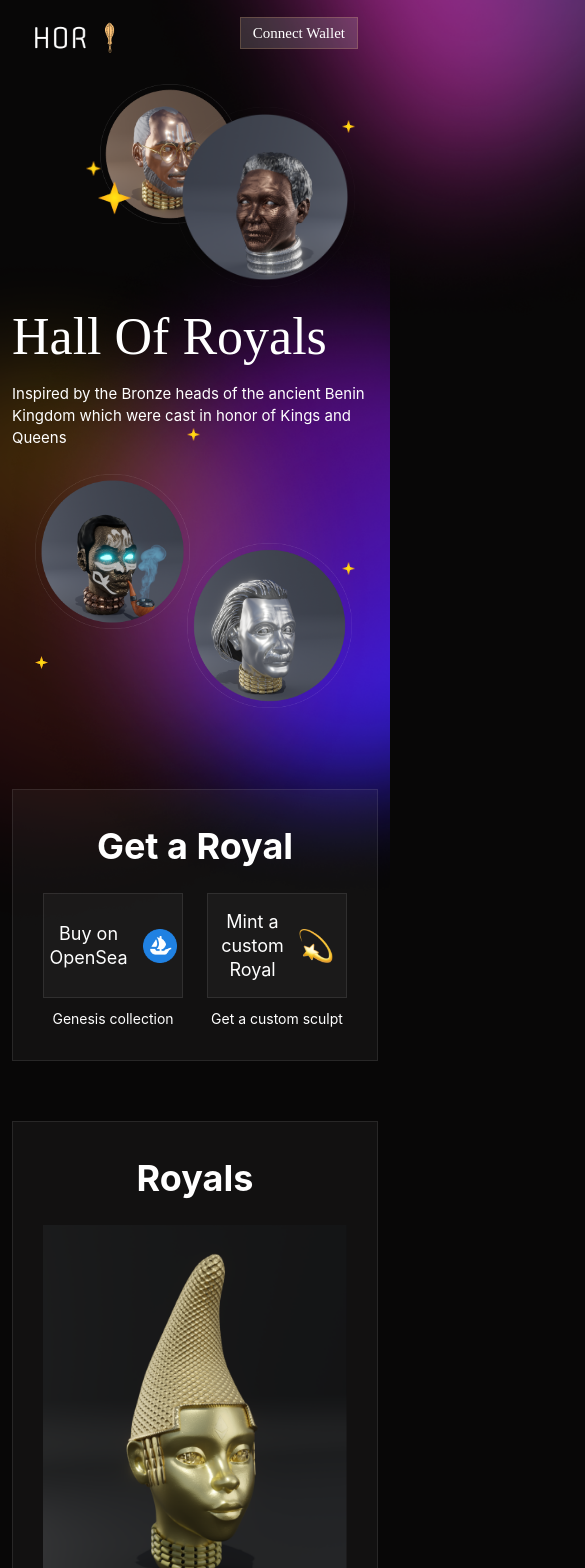
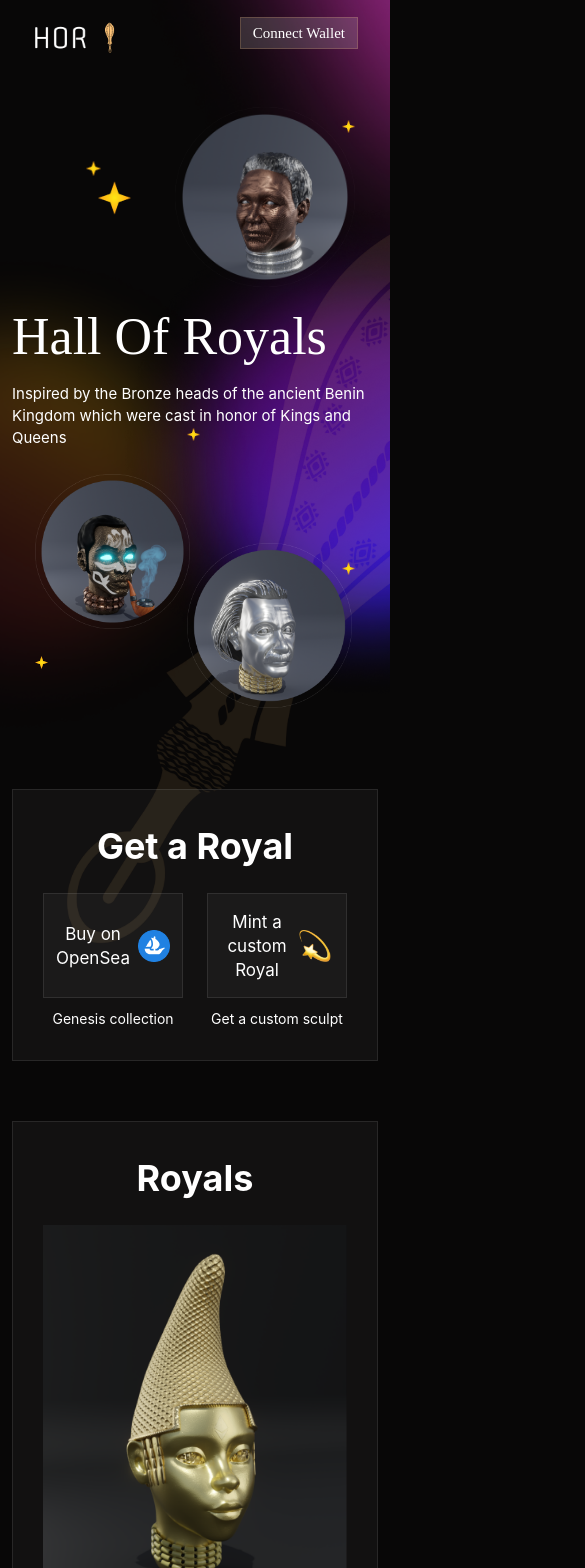
Before and after one commit to HallOfRoyals/HallOfRoyals-FrontEnd, a React (Create React App) app: page / in a window 390 px wide. Shown: the top 1568 px of the page, 585 px wide, since content can reach past the window. Built offline with nearby package versions, Linux system fonts and the light colour scheme; a web font is replaced by a local one.

Commit message:
Upddae anchors

```diff
--- a/public/index.html
+++ b/public/index.html
@@ -4,7 +4,9 @@
     <meta charset="utf-8" />
     <link rel="shortcut icon" href="%PUBLIC_URL%/favicon.png" type="image/png" />
     <meta name="viewport" content="width=device-width, initial-scale=1" />
-    <meta name="theme-color" content="#ffc477" />
+    <meta name="theme-color" content="#000000" />
+    <meta name="apple-mobile-web-app-status-bar-style" content="#000000" />
+    <meta name="apple-mobile-web-app-capable" content="yes" />
     <meta
       name="robots"
       content="index, follow, max-snippet:-1, max-image-preview:large, max-video-preview:-1"
--- a/src/App.js
+++ b/src/App.js
@@ -10,7 +10,7 @@ import shapeFifteen from './static/images/shape-15.png';
 
 function App() {
   return (
-    <div className="position-relative">
+    <div className="position-relative hide-side">
       <Header />
       <div className="container">
         <ActionTray />
--- a/src/components/ActionTray.js
+++ b/src/components/ActionTray.js
@@ -8,14 +8,14 @@ export default function ActionTray() {
       <h1 className="section-title">Get a Royal</h1>
       <div className="row mt-20">
         <div className="col-6">
-          <a href="/" className="glassy-wrapper -actiontray-actions text-center d-flex justify-content-center align-items-center">
+          <a href="/" className="pl-5 pr-5 glassy-wrapper -actiontray-actions text-center d-flex justify-content-center align-items-center">
             <span>Buy on OpenSea</span>
             <img src={openseaIcon} alt="opensea"/>
           </a>
           <p className="text-center mt-10">Genesis collection</p>
         </div>
         <div className="col-6">
-          <a href="/" className="glassy-wrapper -actiontray-actions text-center d-flex justify-content-center align-items-center">
+          <a href="/" className="pl-5 pr-5 glassy-wrapper -actiontray-actions text-center d-flex justify-content-center align-items-center">
             <span>Mint a custom Royal</span>
             <img src={crownIcon} alt="opensea" />
           </a>
--- a/src/components/Header.js
+++ b/src/components/Header.js
@@ -46,7 +46,7 @@ export default function Header() {
       <img src={shapeOne} alt="shape-1" className="shape-1"/>
       <img src={shapeTwo} alt="shape-2" className="shape-2"/>
       <img src={shapeThree} alt="shape-3" className="shape-3"/>
-      <img src={shapeFour} alt="shape-4" className="shape-4"/>
+      <img src={shapeFour} alt="shape-4" className="d-none d-sm-block shape-4"/>
       <img src={shapeFive} alt="shape-5" className="shape-5"/>
       <img src={shapeSix} alt="shape-6" className="shape-6"/>
       <img src={shapeSeven} alt="shape-7" className="shape-7"/>
--- a/src/components/ShowCase.js
+++ b/src/components/ShowCase.js
@@ -16,7 +16,7 @@ export default function ShowCase() {
           <div className="d-flex mt-10 showcase-case">
             <img src={logoIcon} alt="" className="showcase-case-item case-icon" />
             <h4>Ancient Royals</h4>
-            <img src={logoIcon} alt="" className="showcase-case-item case-icon"/>
+            <img src={logoIcon} alt="" className="d-none d-sm-block showcase-case-item case-icon"/>
           </div>
         </div>
         <div className="col-sm-6 col-md-3 showcase-x">
@@ -24,7 +24,7 @@ export default function ShowCase() {
           <div className="d-flex mt-10 showcase-case">
             <img src={logoIcon} alt="" className="showcase-case-item case-icon" />
             <h4>Meta Royals</h4>
-            <img src={logoIcon} alt="" className="showcase-case-item case-icon"/>
+            <img src={logoIcon} alt="" className="d-none d-sm-block showcase-case-item case-icon"/>
           </div>
         </div>
         <div className="col-sm-6 col-md-3 showcase-x">
@@ -32,7 +32,7 @@ export default function ShowCase() {
           <div className="d-flex mt-10 showcase-case">
             <img src={logoIcon} alt="" className="showcase-case-item case-icon" />
             <h4>Legendary Royals</h4>
-            <img src={logoIcon} alt="" className="showcase-case-item case-icon"/>
+            <img src={logoIcon} alt="" className="d-none d-sm-block showcase-case-item case-icon"/>
           </div>
         </div>
         <div className="col-sm-6 col-md-3 showcase-x">
@@ -40,7 +40,7 @@ export default function ShowCase() {
           <div className="d-flex mt-10 showcase-case">
             <img src={logoIcon} alt="" className="showcase-case-item case-icon" />
             <h4>Honorary Royals</h4>
-            <img src={logoIcon} alt="" className="showcase-case-item case-icon"/>
+            <img src={logoIcon} alt="" className="d-none d-sm-block showcase-case-item case-icon"/>
           </div>
         </div>
       </div>
--- a/src/components/Team.js
+++ b/src/components/Team.js
@@ -87,7 +87,7 @@ export default function Team() {
           Hall of Royals is a project by Klynox labs - a multinational tech company specialized in blockchain development, SaaS, AR and VR development, 3D design etc.
         </p>
         <div className="text-center mt-35">
-          <a href="/" className="team-action">
+          <a href="//klynox.co" target="_blank" rel="noreferrer" className="team-action">
             <span>Klynox.co</span>
             <img src={klynoxIcon} alt=""/>
           </a>
--- a/src/index.css
+++ b/src/index.css
@@ -1087,22 +1087,22 @@ h1.section-title {
   top: -50px;
   height: 400px;
   left: 24%;
-  z-index: -1;
+  z-index: -4;
 }
 
 .shape-2 {
   position: absolute;
-  right: 0;
+  right: -3%;
   top: 30%;
-  height: 700px;
-  z-index: -1;
+  height: 500px;
+  z-index: -4;
 }
 .shape-3 {
   position: absolute;
   top: 37%;
-  left: 0;
-  height: 700px;
-  z-index: -1;
+  left: -3%;
+  height: 500px;
+  z-index: -4;
 }
 .shape-4 {
   position: absolute;
@@ -1199,20 +1199,56 @@ h1.section-title {
 .shape-14 {
   position: absolute;
   top: 1%;
-  left: 9%;
-  height: 1500px;
-  z-index: -1;
+  left: 20%;
+  height: 1700px;
+  z-index: -2;
+}
+@media (max-width: 1750px) {
+  .shape-14 {
+    left: 15%;
+  }
+}
+@media (max-width: 1660px) {
+  .shape-14 {
+    left: 12%;
+  }
+}
+@media (max-width: 1550px) {
+  .shape-14 {
+    left: 7%;
+  }
+}
+@media (max-width: 1450px) {
+  .shape-14 {
+    left: 1%;
+  }
+}
+@media (max-width: 1400px) {
+  .shape-14 {
+    left: -15px;
+  }
+}
+@media (max-width: 1310px) {
+  .shape-14 {
+    left: -150px;
+  }
+}
+@media (max-width: 1210px) {
+  .shape-14 {
+    left: -220px;
+  }
 }
 @media (max-width: 1195px) {
   .shape-14 {
-    height: 1000px;
+    height: 1200px;
+    left: 1%;
   }
 }
 @media (max-width: 645px) {
   .shape-14 {
     height: 890px;
-    left: -40px;
-    top: 17%;
+    left: -70px;
+    top: 1.7%;
   }
 }
 .shape-15 {
@@ -1280,6 +1316,9 @@ h1.section-title {
   .shape-17 {
     top: 20%;
   }
+}
+.hide-side {
+  overflow-x: hidden;
 }
 .glassy-wrapper {
   background: rgba(196, 196, 196, 0.05);
@@ -1374,6 +1413,10 @@ ul.roadmap-ul li + li {
   color: #ffffff;
   text-decoration: none;
 }
+.team-action:hover {
+  color: #fff;
+  background: rgb(243, 241, 241, 0.2);
+}
 .team-action img {
   width: 16px;
   height: 16px;
--- a/src/static/css/ActionTray.css
+++ b/src/static/css/ActionTray.css
@@ -1,6 +1,6 @@
 .-actiontray-actions {
   color: #fff;
-  font-size: 18px;
+  font-size: 17px;
   line-height: 24px;
   text-align: center;
   text-decoration: none;
@@ -11,9 +11,9 @@
   background: rgba(160, 160, 160, 0.08);
 }
 .-actiontray-actions img {
-  height: 34px;
-  width: 34px;
-  margin-left: 15px;
+  height: 32px;
+  width: 32px;
+  margin-left: 8px;
 }
 @media (max-width: 525px){
   .-actiontray-actions {
```
